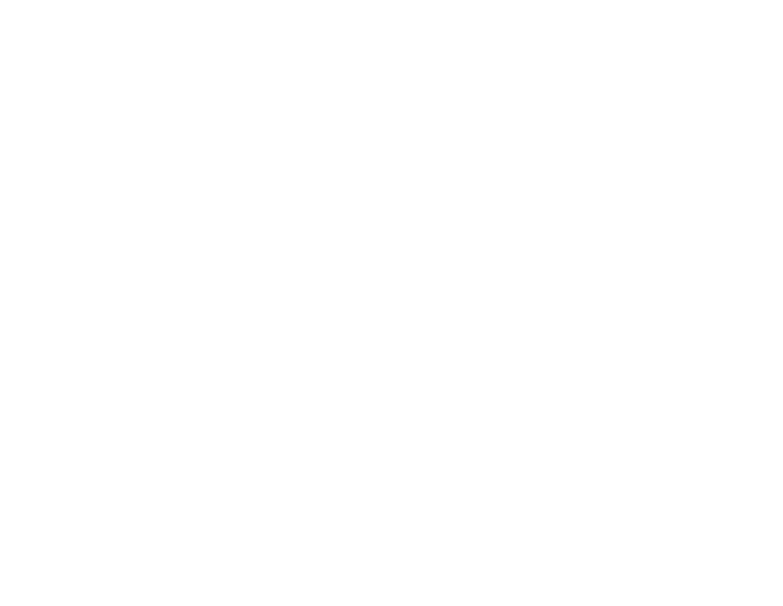
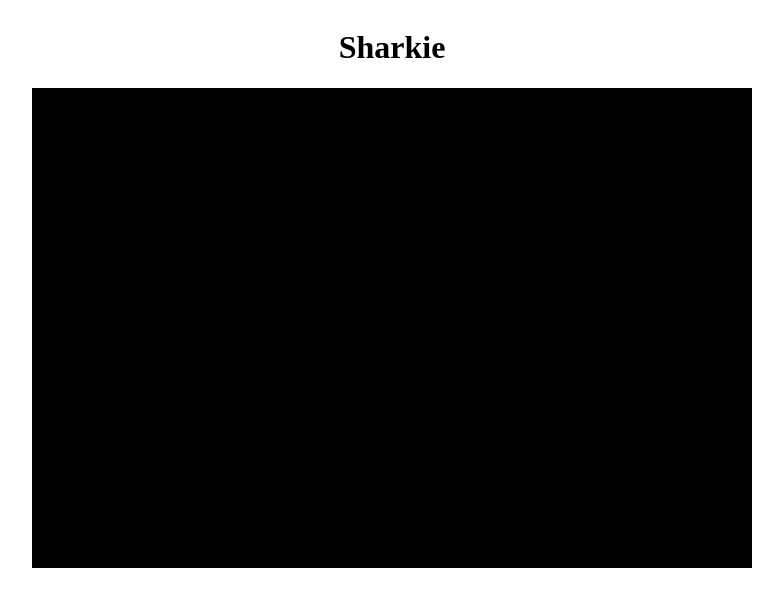
Before and after one commit to Hi7ro/sharkie, a plain HTML site: page index.html in a window 1280 px wide. Shown: the whole page, without its empty margins (248-1031 px from the left). Drawn offline with Linux system fonts and the light colour scheme.

Commit message:
added classes error free

```diff
--- a/index.html
+++ b/index.html
@@ -5,8 +5,20 @@
   <meta http-equiv="X-UA-Compatible" content="IE=edge">
   <meta name="viewport" content="width=device-width, initial-scale=1.0">
   <title>Sharkie</title>
+  <link rel="icon" href="/Img/3. Background/Dark/1.png">
+  <link rel="stylesheet" href="style.css">
+  <script src="/modules/movable-objects.class.js"></script>
+  <script src="/modules/character.class.js"></script>
+  <script src="/modules/puffer-fish.class.js"></script>
+  <script src="/js/game.js"></script>
+
+
 </head>
-<body>
+<body onload="init()">
+  <h1>Sharkie</h1>
+
+  <canvas id="canvas" width="720" height="480">
+  </canvas>
 
 </body>
 </html>
--- a/js/game.js
+++ b/js/game.js
@@ -0,0 +1,12 @@
+let canvas;
+let ctx;
+let character = new Character();
+
+function init(){
+canvas = document.getElementById('canvas');
+ctx = canvas.getContext('2d');
+
+
+
+console.log('my character is', character)
+}
--- /dev/null
+++ b/modules/character.class.js
@@ -0,0 +1,5 @@
+class Character extends MovableObject{
+
+
+
+}
--- /dev/null
+++ b/modules/movable-objects.class.js
@@ -0,0 +1,13 @@
+class MovableObject {
+  x = 100;
+  y = 600;
+  img;
+
+  moveLeft(){
+    console.log('moving to the left');
+  }
+
+  moveRight(){
+    console.log('moving to the right');
+  }
+}
--- /dev/null
+++ b/modules/puffer-fish.class.js
@@ -0,0 +1,3 @@
+class PufferFish extends MovableObject {
+
+}
--- a/style.css
+++ b/style.css
@@ -0,0 +1,9 @@
+body{
+  display: flex;
+  flex-direction: column;
+  align-items: center;
+
+}
+canvas{
+  background-color: black;
+}
```
Also changed, not shown: modules/world.class.js (added, +8 -0 lines), package-lock.json (added), 1 other file.
